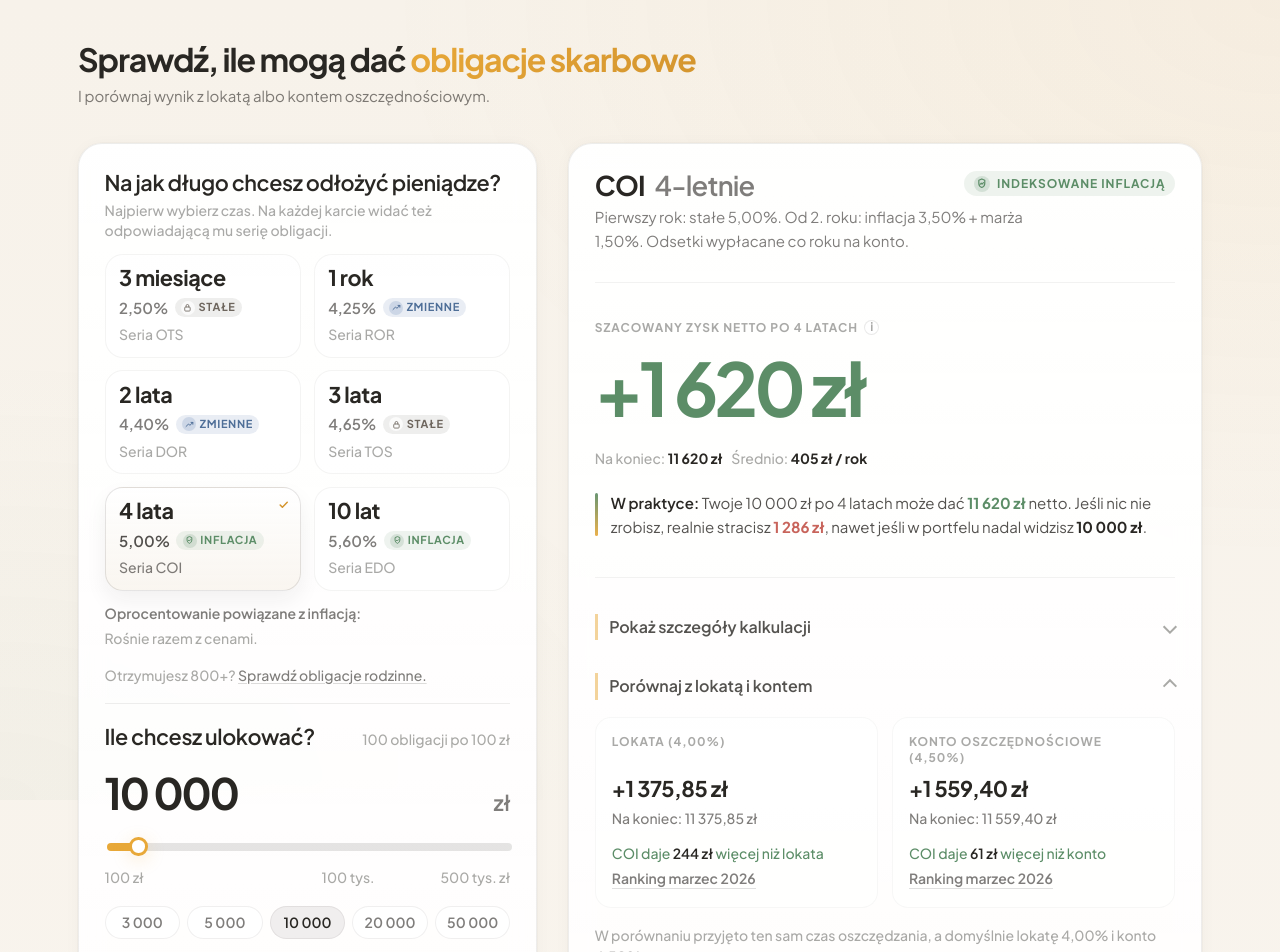
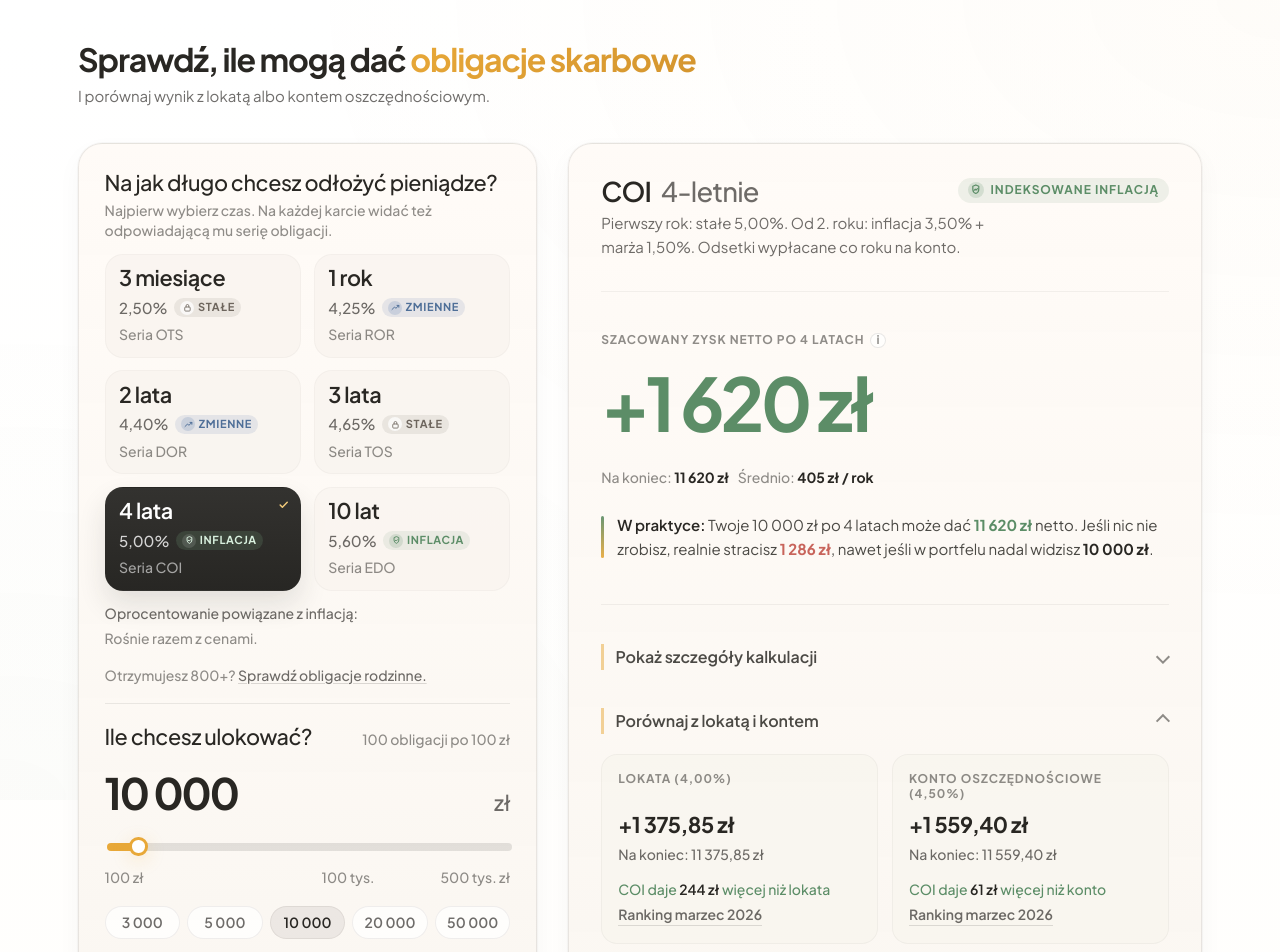
Before and after one commit to Arplay01/obligacja-kalkulator-fbo, a Next.js app: page /kalkulator in a window 1280 px wide. Shown: the top 952 px of the page. Built offline with nearby package versions, Linux system fonts and the light colour scheme.

Commit message:
Create lighter visual variant B

```diff
--- a/src/features/calculator/styles/calculator.css
+++ b/src/features/calculator/styles/calculator.css
@@ -1,19 +1,19 @@
 .calculator-route {
-  --bg-page: #f7f2ea;
-  --bg-card: rgba(255, 255, 255, 0.88);
-  --bg-card-strong: rgba(255, 255, 255, 0.96);
-  --bg-secondary: rgba(255, 255, 255, 0.58);
-  --bg-secondary-strong: rgba(255, 255, 255, 0.72);
-  --surface-soft: rgba(41, 39, 35, 0.035);
-  --surface-soft-strong: rgba(41, 39, 35, 0.06);
-  --surface-gold: rgba(232, 168, 56, 0.06);
-  --surface-mint: rgba(92, 141, 103, 0.06);
-  --surface-danger: rgba(200, 100, 91, 0.06);
+  --bg-page: #ffffff;
+  --bg-card: rgba(249, 245, 239, 0.92);
+  --bg-card-strong: rgba(255, 251, 247, 0.98);
+  --bg-secondary: rgba(249, 245, 239, 0.72);
+  --bg-secondary-strong: rgba(250, 246, 241, 0.86);
+  --surface-soft: rgba(114, 96, 72, 0.045);
+  --surface-soft-strong: rgba(114, 96, 72, 0.07);
+  --surface-gold: rgba(232, 168, 56, 0.055);
+  --surface-mint: rgba(92, 141, 103, 0.055);
+  --surface-danger: rgba(200, 100, 91, 0.055);
 
   --text-strong: #292723;
-  --text-80: rgba(41, 39, 35, 0.8);
-  --text-60: rgba(41, 39, 35, 0.6);
-  --text-40: rgba(41, 39, 35, 0.4);
+  --text-80: rgba(41, 39, 35, 0.84);
+  --text-60: rgba(41, 39, 35, 0.68);
+  --text-40: rgba(41, 39, 35, 0.52);
 
   --color-brand: #cb5647;
   --color-gold: #e8a838;
@@ -30,19 +30,19 @@
   --badge-inflation: #5c8d67;
   --badge-inflation-bg: rgba(92, 141, 103, 0.1);
 
-  --border: rgba(41, 39, 35, 0.08);
-  --border-strong: rgba(41, 39, 35, 0.15);
-  --border-soft: rgba(41, 39, 35, 0.05);
-  --border-subtle: rgba(41, 39, 35, 0.035);
+  --border: rgba(41, 39, 35, 0.09);
+  --border-strong: rgba(41, 39, 35, 0.17);
+  --border-soft: rgba(41, 39, 35, 0.045);
+  --border-subtle: rgba(41, 39, 35, 0.04);
 
   --radius-card: 24px;
   --radius-panel: 18px;
   --radius-chip: 999px;
 
   --shadow-rest:
-    0 2px 16px rgba(41, 39, 35, 0.035), 0 0 0 1px rgba(41, 39, 35, 0.025);
-  --shadow-card-hover: 0 8px 24px rgba(41, 39, 35, 0.05);
-  --shadow-active: 0 10px 22px rgba(41, 39, 35, 0.06);
+    0 10px 26px rgba(41, 39, 35, 0.035), 0 0 0 1px rgba(41, 39, 35, 0.03);
+  --shadow-card-hover: 0 12px 28px rgba(41, 39, 35, 0.05);
+  --shadow-active: 0 14px 30px rgba(41, 39, 35, 0.08);
 
   --gap-xs: 0.5rem;
   --gap-sm: 0.75rem;
@@ -72,12 +72,12 @@
 
   --type-title-sm-size: clamp(1.125rem, 1.8vw, 1.35rem);
   --type-title-sm-line: 1.2;
-  --type-title-sm-weight: 600;
+  --type-title-sm-weight: 500;
   --type-title-sm-track: -0.02em;
 
   --type-title-md-size: clamp(1.35rem, 2.4vw, 1.7rem);
   --type-title-md-line: 1.12;
-  --type-title-md-weight: 700;
+  --type-title-md-weight: 600;
   --type-title-md-track: -0.03em;
 
   --type-hero-md-size: clamp(1.55rem, 2.7vw, 2rem);
@@ -118,7 +118,7 @@
   line-height: var(--type-body-lg-line);
   font-weight: var(--type-body-md-weight);
   color: var(--text-80);
-  background: linear-gradient(180deg, #f7f2ea 0%, #faf6f0 100%);
+  background: linear-gradient(180deg, #ffffff 0%, #fffdf9 100%);
   -webkit-font-smoothing: antialiased;
   -moz-osx-font-smoothing: grayscale;
   overflow-x: hidden;
@@ -137,16 +137,16 @@
 .calculator-route::before {
   background: radial-gradient(
     ellipse at top right,
-    rgba(232, 168, 56, 0.06) 0%,
-    transparent 50%
+    rgba(232, 168, 56, 0.03) 0%,
+    transparent 56%
   );
 }
 
 .calculator-route::after {
   background: radial-gradient(
     ellipse at bottom left,
-    rgba(92, 141, 103, 0.04) 0%,
-    transparent 40%
+    rgba(92, 141, 103, 0.025) 0%,
+    transparent 44%
   );
 }
 
@@ -256,8 +256,8 @@
   height: 1px;
   background: linear-gradient(
     90deg,
-    rgba(232, 168, 56, 0.38),
-    rgba(92, 141, 103, 0.18),
+    rgba(232, 168, 56, 0.18),
+    rgba(92, 141, 103, 0.08),
     transparent 70%
   );
   pointer-events: none;
@@ -495,6 +495,10 @@
   animation: fadeInUp 0.5s ease-out both;
 }
 
+.calculator-route .workspace__results {
+  padding: clamp(1.45rem, 2.5vw, 2rem);
+}
+
 .calculator-route .workspace__inputs {
   display: flex;
   flex-direction: column;
@@ -593,7 +597,7 @@
 }
 
 .calculator-route .bond-grid__helper-title {
-  font-weight: 600;
+  font-weight: 500;
   color: var(--text-60);
 }
 
@@ -633,8 +637,8 @@
   min-height: 5rem;
   padding: 0.74rem 0.84rem 0.76rem;
   border-radius: var(--radius-panel);
-  border: 1px solid var(--border-soft);
-  background: rgba(255, 255, 255, 0.78);
+  border: 1px solid rgba(41, 39, 35, 0.03);
+  background: rgba(249, 245, 239, 0.82);
   text-align: left;
   transition:
     transform var(--ease-fast),
@@ -644,30 +648,24 @@
 }
 
 .calculator-route .bond-chip:hover {
-  border-color: rgba(41, 39, 35, 0.1);
-  background: rgba(255, 255, 255, 0.92);
+  transform: translateY(-1px);
+  border-color: rgba(41, 39, 35, 0.05);
+  background: rgba(250, 246, 241, 0.96);
+  box-shadow: 0 10px 22px rgba(41, 39, 35, 0.045);
 }
 
 .calculator-route .bond-chip--active {
-  background: linear-gradient(
-    180deg,
-    rgba(255, 255, 255, 0.98),
-    rgba(249, 245, 239, 0.94)
-  );
-  border-color: rgba(41, 39, 35, 0.12);
-  color: var(--text-strong);
-  box-shadow: var(--shadow-active);
+  background: linear-gradient(180deg, rgba(47, 46, 43, 0.98), rgba(35, 34, 31, 0.98));
+  border-color: transparent;
+  color: #fff;
+  box-shadow: 0 14px 28px rgba(41, 39, 35, 0.12);
 }
 
 .calculator-route .bond-chip--active:hover {
   transform: translateY(0);
-  background: linear-gradient(
-    180deg,
-    rgba(255, 255, 255, 0.98),
-    rgba(249, 245, 239, 0.94)
-  );
-  border-color: rgba(41, 39, 35, 0.12);
-  box-shadow: var(--shadow-active);
+  background: linear-gradient(180deg, rgba(47, 46, 43, 0.98), rgba(35, 34, 31, 0.98));
+  border-color: transparent;
+  box-shadow: 0 14px 28px rgba(41, 39, 35, 0.12);
 }
 
 .calculator-route .bond-chip__check {
@@ -679,6 +677,10 @@
   color: var(--color-gold-deep);
 }
 
+.calculator-route .bond-chip--active .bond-chip__check {
+  color: #f0c97a;
+}
+
 .calculator-route .bond-chip__ticker {
   font-size: var(--type-caption-sm-size);
   line-height: var(--type-caption-sm-line);
@@ -700,7 +702,7 @@
 .calculator-route .bond-chip__label {
   font-size: var(--type-title-sm-size);
   line-height: 1.15;
-  font-weight: 700;
+  font-weight: 600;
   letter-spacing: var(--type-title-sm-track);
   color: var(--text-strong);
 }
@@ -717,21 +719,21 @@
 .calculator-route .bond-chip__rate {
   font-size: var(--type-body-md-size);
   line-height: var(--type-body-md-line);
-  font-weight: 600;
+  font-weight: 500;
   letter-spacing: var(--type-body-md-track);
   color: var(--text-60);
 }
 
 .calculator-route .bond-chip--active .bond-chip__rate {
-  color: var(--text-80);
+  color: rgba(255, 255, 255, 0.8);
 }
 
 .calculator-route .bond-chip--active .bond-chip__label {
-  color: var(--text-strong);
+  color: #fff;
 }
 
 .calculator-route .bond-chip--active .bond-chip__ticker {
-  color: var(--text-60);
+  color: rgba(255, 255, 255, 0.58);
 }
 
 .calculator-route .bond-chip__badge {
@@ -809,6 +811,29 @@
 .calculator-route .bond-chip__badge--inflation {
   background: var(--badge-inflation-bg);
   color: var(--badge-inflation);
+}
+
+.calculator-route .bond-chip--active .bond-chip__badge {
+  border-color: transparent;
+}
+
+.calculator-route .bond-chip--active .bond-chip__badge-icon {
+  background: rgba(255, 255, 255, 0.12);
+}
+
+.calculator-route .bond-chip--active .bond-chip__badge--fixed {
+  background: rgba(255, 255, 255, 0.1);
+  color: rgba(255, 255, 255, 0.86);
+}
+
+.calculator-route .bond-chip--active .bond-chip__badge--variable {
+  background: rgba(125, 160, 206, 0.18);
+  color: #d9e7ff;
+}
+
+.calculator-route .bond-chip--active .bond-chip__badge--inflation {
+  background: rgba(133, 188, 145, 0.16);
+  color: #d8f0de;
 }
 
 .calculator-route .input-title {
@@ -1218,7 +1243,7 @@
 .calculator-route .results__header {
   position: relative;
   min-height: 4.95rem;
-  padding-bottom: 0.45rem;
+  padding-bottom: 0.6rem;
   padding-right: 9rem;
 }
 
@@ -1240,7 +1265,7 @@
 
 .calculator-route .results__bond-name-label {
   margin-left: 0.35rem;
-  font-weight: 600;
+  font-weight: 500;
   color: var(--text-60);
 }
 
@@ -1305,8 +1330,8 @@
 .calculator-route .hero-metric {
   display: flex;
   flex-direction: column;
-  gap: 1.12rem;
-  padding: 2.3rem 0 2.4rem;
+  gap: 1.24rem;
+  padding: 2.55rem 0 2.7rem;
   border-top: 1px solid rgba(41, 39, 35, 0.06);
   border-bottom: 1px solid rgba(41, 39, 35, 0.06);
 }
@@ -1331,7 +1356,7 @@
 }
 
 .calculator-route .hero-metric__total {
-  margin-top: 0.52rem;
+  margin-top: 0.62rem;
   font-size: var(--type-caption-sm-size);
   line-height: var(--type-caption-sm-line);
   font-weight: var(--type-caption-sm-weight);
@@ -1371,7 +1396,7 @@
 .calculator-route .hero-metric__bridge {
   position: relative;
   max-width: 42rem;
-  margin-top: 0.28rem;
+  margin-top: 0.4rem;
   padding-left: 1rem;
 }
 
@@ -1418,7 +1443,7 @@
 }
 
 .calculator-route .results-disclosure {
-  margin-top: 0.75rem;
+  margin-top: 0.95rem;
 }
 
 .calculator-route .results-disclosure,
@@ -1527,7 +1552,7 @@
   padding: 0.95rem 1.05rem;
   border-radius: 16px;
   border: 1px solid var(--border-subtle);
-  background: rgba(255, 255, 255, 0.5);
+  background: var(--bg-secondary);
 }
 
 .calculator-route .term-help {
@@ -1679,14 +1704,14 @@
 }
 
 .calculator-route .compare-section {
-  margin-top: 0.45rem;
+  margin-top: 0.75rem;
 }
 
 .calculator-route .compare-section__body {
   display: flex;
   flex-direction: column;
-  gap: 1.1rem;
-  padding: 1rem 0 0.2rem;
+  gap: 1.18rem;
+  padding: 1.08rem 0 0.2rem;
 }
 
 .calculator-route .compare-section__helper {
@@ -1720,7 +1745,8 @@
   flex-direction: column;
   align-items: flex-start;
   gap: 0.8rem;
-  padding: 1.3rem 0 0;
+  margin-top: 0.35rem;
+  padding: 1.7rem 0 0;
   border-top: 1px solid rgba(41, 39, 35, 0.06);
   background: transparent;
 }
@@ -1789,7 +1815,7 @@
   padding: 1rem 1rem 1.08rem;
   border-radius: 16px;
   border: 1px solid var(--border-subtle);
-  background: rgba(255, 255, 255, 0.5);
+  background: var(--bg-secondary);
 }
 
 .calculator-route .compare-card .micro-label {
@@ -1868,8 +1894,8 @@
 .calculator-route .deep-dive {
   display: flex;
   flex-direction: column;
-  margin-top: 1.35rem;
-  gap: 1.45rem;
+  margin-top: 1.75rem;
+  gap: 1.6rem;
 }
 
 .calculator-route .disclosure {
@@ -1914,8 +1940,8 @@
   margin: 0;
   padding: 0.9rem 1rem;
   border-radius: var(--radius-panel);
-  border: 1px solid rgba(41, 39, 35, 0.06);
-  background: rgba(255, 255, 255, 0.44);
+  border: 1px solid rgba(41, 39, 35, 0.045);
+  background: var(--bg-secondary);
 }
 
 .calculator-route .deep-dive__quick-points li {
@@ -1941,7 +1967,7 @@
   padding: 1rem;
   border-radius: var(--radius-panel);
   border: 1px solid var(--border-subtle);
-  background: rgba(255, 255, 255, 0.44);
+  background: var(--bg-secondary);
 }
 
 .calculator-route .pros-cons__col--pro {
@@ -1959,7 +1985,7 @@
   margin-bottom: 0.6rem;
   font-size: var(--type-body-lg-size);
   line-height: var(--type-body-lg-line);
-  font-weight: var(--type-body-lg-weight);
+  font-weight: 500;
   letter-spacing: var(--type-body-lg-track);
   color: var(--text-strong);
 }
@@ -1999,10 +2025,10 @@
   gap: 1rem;
   padding: 1rem;
   border-radius: var(--radius-panel);
-  border: 1px solid rgba(41, 39, 35, 0.06);
+  border: 1px solid rgba(41, 39, 35, 0.05);
   background:
-    radial-gradient(circle at top left, rgba(232, 168, 56, 0.06), transparent 26%),
-    linear-gradient(180deg, rgba(255, 255, 255, 0.86), rgba(248, 245, 239, 0.7));
+    radial-gradient(circle at top left, rgba(232, 168, 56, 0.045), transparent 24%),
+    linear-gradient(180deg, rgba(255, 252, 248, 0.96), rgba(249, 245, 239, 0.86));
   box-shadow: none;
 }
 
@@ -2046,7 +2072,7 @@
   gap: 0.42rem;
   padding: 0.42rem 0.72rem;
   border-radius: 999px;
-  background: rgba(255, 255, 255, 0.58);
+  background: rgba(255, 251, 246, 0.84);
   border: 1px solid var(--border-subtle);
   font-size: var(--type-caption-sm-size);
   line-height: var(--type-caption-sm-line);
@@ -2158,7 +2184,7 @@
   gap: 0.3rem;
   padding: 0.85rem 0.9rem;
   border-radius: 16px;
-  background: rgba(255, 255, 255, 0.54);
+  background: rgba(255, 250, 245, 0.84);
   border: 1px solid var(--border-subtle);
 }
 
@@ -2271,8 +2297,8 @@
 .calculator-route .next-steps {
   display: flex;
   flex-direction: column;
-  margin-top: 1.35rem;
-  gap: 1.45rem;
+  margin-top: 1.75rem;
+  gap: 1.6rem;
 }
 
 .calculator-route .next-steps__grid {
@@ -2288,7 +2314,7 @@
   padding: 1rem 1.05rem;
   border-radius: var(--radius-panel);
   border: 1px solid var(--border-subtle);
-  background: rgba(255, 255, 255, 0.56);
+  background: var(--bg-secondary);
   transition:
     transform var(--ease-fast),
     background var(--ease-fast),
@@ -2308,7 +2334,7 @@
 .calculator-route .next-card:hover {
   transform: translateY(-1px);
   border-color: rgba(41, 39, 35, 0.08);
-  background: rgba(255, 255, 255, 0.72);
+  background: var(--bg-secondary-strong);
 }
 
 .calculator-route .next-card svg {
@@ -2320,7 +2346,7 @@
 .calculator-route .next-card__title {
   font-size: var(--type-body-lg-size);
   line-height: var(--type-body-lg-line);
-  font-weight: var(--type-body-lg-weight);
+  font-weight: 500;
   letter-spacing: var(--type-body-lg-track);
   color: var(--text-strong);
 }
@@ -2342,7 +2368,7 @@
   padding: 1.2rem 1.35rem;
   border-radius: 28px;
   border: 1px solid rgba(41, 39, 35, 0.07);
-  background: rgba(255, 255, 255, 0.64);
+  background: var(--bg-secondary-strong);
   box-shadow: none;
 }
 
@@ -2350,7 +2376,7 @@
 .calculator-route .next-card--portfolio:focus-visible {
   transform: translateY(-1px);
   border-color: rgba(41, 39, 35, 0.11);
-  background: rgba(255, 255, 255, 0.76);
+  background: rgba(255, 250, 244, 0.94);
 }
 
 .calculator-route .next-card__content {
@@ -2515,8 +2541,8 @@
   }
 
   .calculator-route .hero-metric {
-    gap: 0.88rem;
-    padding: 1.45rem 0 1.6rem;
+    gap: 0.96rem;
+    padding: 1.6rem 0 1.78rem;
   }
 
   .calculator-route .hero-metric__value {
@@ -2550,9 +2576,9 @@
     gap: 0.28rem;
     padding: 0.82rem 1rem 0.9rem;
     border-radius: 20px;
-    border: 1px solid rgba(41, 39, 35, 0.06);
+    border: 1px solid rgba(41, 39, 35, 0.05);
     background:
-      linear-gradient(180deg, rgba(255, 255, 255, 0.96), rgba(250, 246, 240, 0.94));
+      linear-gradient(180deg, rgba(255, 252, 248, 0.98), rgba(249, 245, 239, 0.96));
     box-shadow:
       0 18px 42px rgba(41, 39, 35, 0.14),
       0 0 0 1px rgba(41, 39, 35, 0.03);
@@ -2567,11 +2593,17 @@
     border-radius: inherit;
     background: linear-gradient(
       135deg,
-      rgba(232, 168, 56, 0.08),
+      rgba(232, 168, 56, 0.05),
       transparent 42%,
-      rgba(92, 141, 103, 0.06)
+      rgba(92, 141, 103, 0.04)
     );
     pointer-events: none;
+  }
+
+  .calculator-route .deep-dive,
+  .calculator-route .next-steps {
+    margin-top: 1.55rem;
+    gap: 1.45rem;
   }
 
   .calculator-route .mobile-result-dock__label,
@@ -2728,6 +2760,10 @@
     padding: 0.95rem;
   }
 
+  .calculator-route .workspace__results {
+    padding: 1.05rem;
+  }
+
   .calculator-route .disclosure__trigger {
     padding: 0.95rem 1rem;
   }
@@ -2865,6 +2901,10 @@
   .calculator-route .workspace__results,
   .calculator-route .trust-footer {
     padding: 0.8rem;
+  }
+
+  .calculator-route .workspace__results {
+    padding: 0.92rem;
   }
 
   .calculator-route .disclosure__trigger {
```
